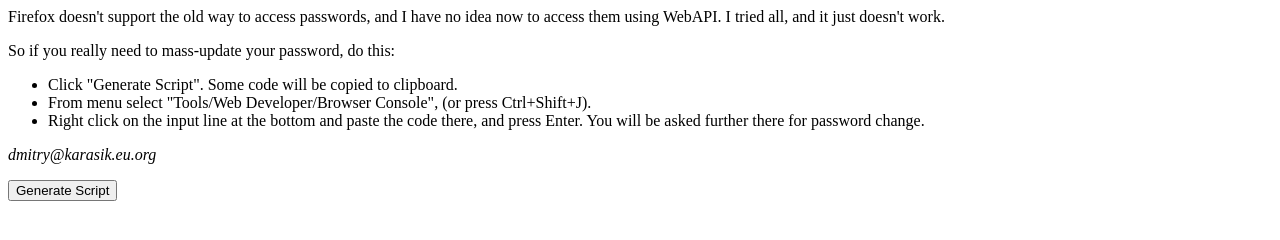
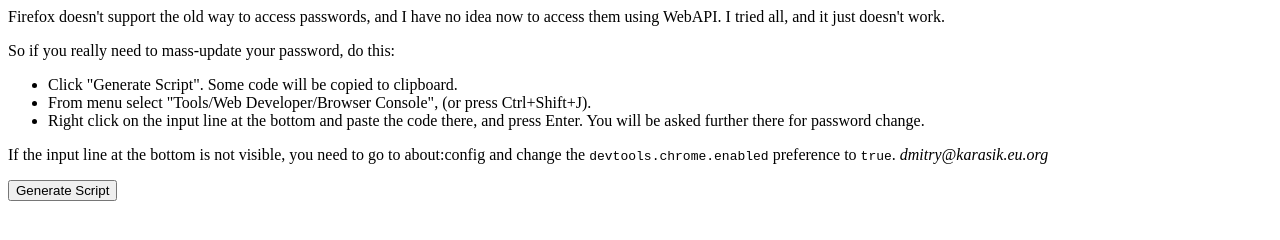
Before and after one commit to dk/bulk-stored-password-changer, a plain HTML site: page index.html in a window 1280 px wide. Drawn offline with Linux system fonts and the light colour scheme; a script that the page names is missing.

Commit message:
add hint how to enable input line in Browser Console

```diff
--- a/index.html
+++ b/index.html
@@ -15,12 +15,13 @@ So if you really need to mass-update your password, do this:<p>
 <li>Right click on the input line at the bottom and paste the code there, and press Enter. You will be asked further there for password change.
 </ul>
 
+If the input line at the bottom is not visible, you need to go to about:config and change the <code>devtools.chrome.enabled</code> preference to <code>true</code>.
+
 <i>dmitry@karasik.eu.org</i>
 
 <p>
 <form><input type="button" id="button" value="Generate Script"></form>
 <script src="opt.js"></script>
 
-
 </body>
 </html>
```
